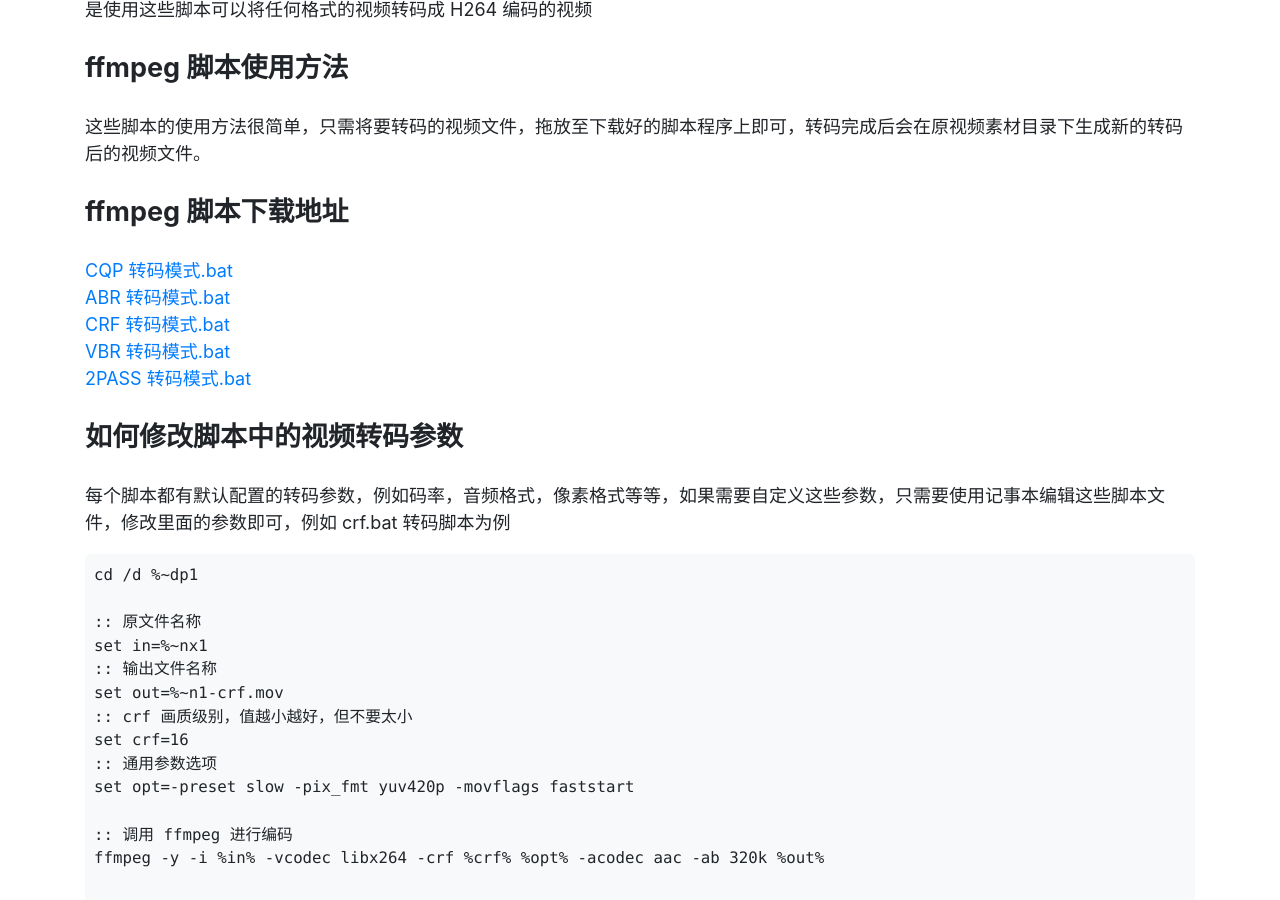
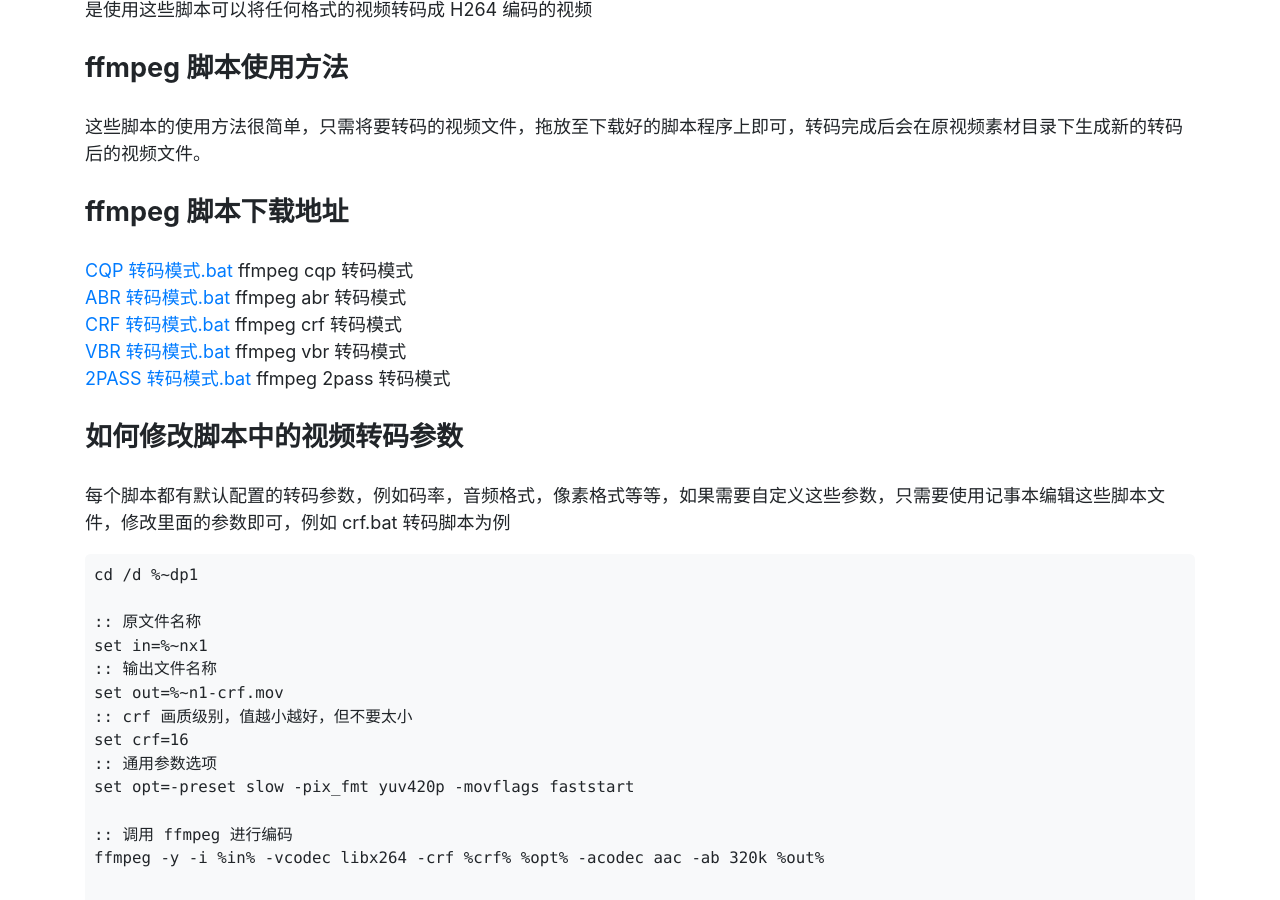
Before and after one commit to ehsud/blog, a Jekyll site: the page built from ffmpeg/ffmpeg-script-for-windows.md, in a window 1280 px wide and 900 px high, scrolled down 303 px. Built offline with Jekyll 4.4.1, drawn with Linux system fonts in a browser that asks for light colours.

Commit message:
updated some files

```diff
--- a/ffmpeg/ffmpeg-script-for-windows.md
+++ b/ffmpeg/ffmpeg-script-for-windows.md
@@ -14,11 +14,11 @@ tags: [ffmpeg, windows]
 
 ### ffmpeg 脚本下载地址
 
-- [CQP 转码模式.bat](/script/cqp.bat)
-- [ABR 转码模式.bat](/script/abr.bat)
-- [CRF 转码模式.bat](/script/crf.bat)
-- [VBR 转码模式.bat](/script/vbr.bat)
-- [2PASS 转码模式.bat](/script/2pass.bat)
+- [CQP 转码模式.bat](/script/cqp.bat) ffmpeg cqp 转码模式
+- [ABR 转码模式.bat](/script/abr.bat) ffmpeg abr 转码模式
+- [CRF 转码模式.bat](/script/crf.bat) ffmpeg crf 转码模式
+- [VBR 转码模式.bat](/script/vbr.bat) ffmpeg vbr 转码模式
+- [2PASS 转码模式.bat](/script/2pass.bat) ffmpeg 2pass 转码模式
 
 ### 如何修改脚本中的视频转码参数
 
```
